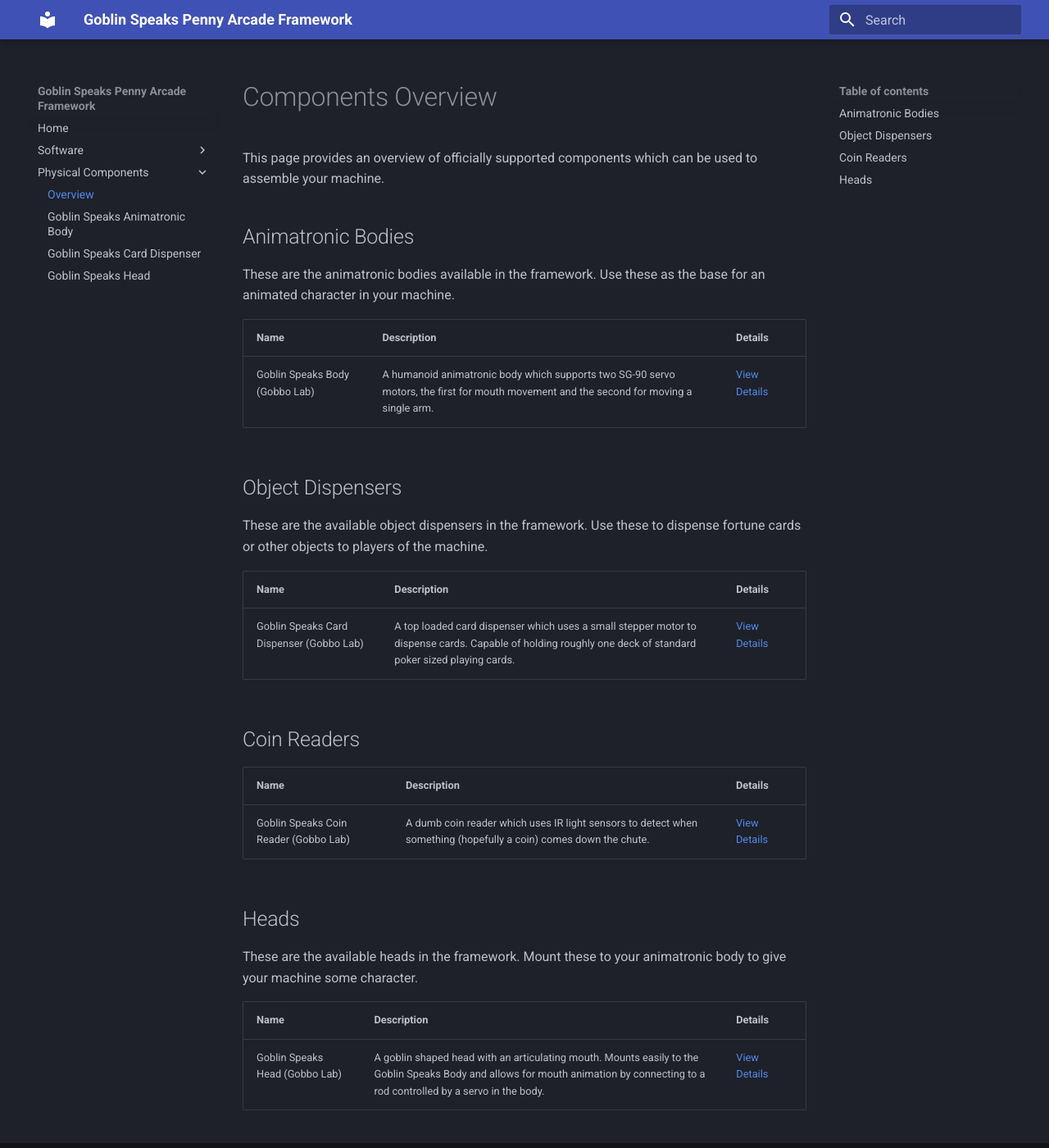
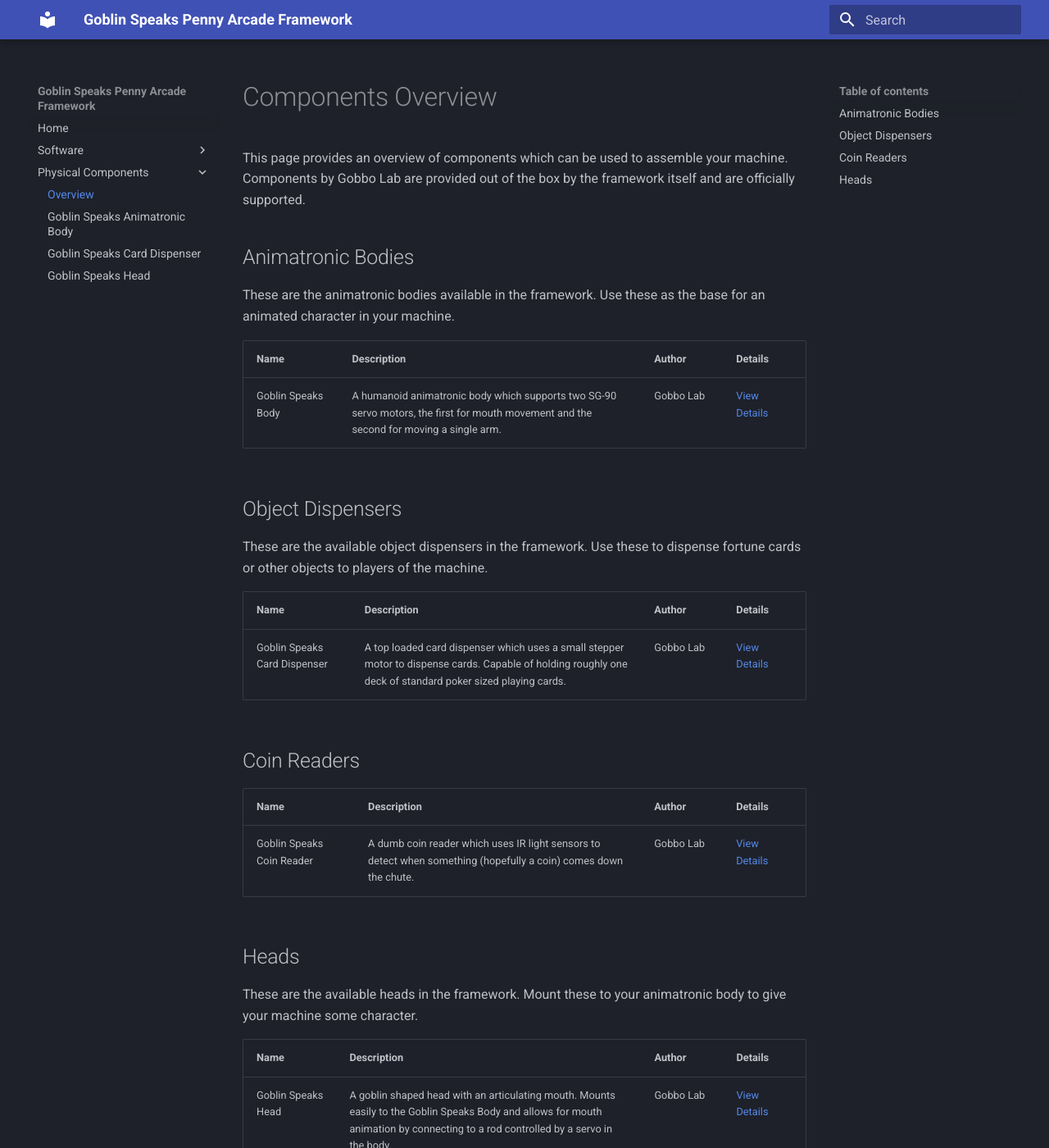
Before and after one commit to gobbolab/goblin-speaks, an MkDocs documentation site: the page built from docs/components/overview.md, in a window 1280 px wide and 1400 px high. Shown: the whole window at 82% size. Built offline with MkDocs 1.6.1 and Material for MkDocs 9.7.7, drawn with Linux system fonts in a browser that asks for light colours.

Commit message:
more docs

```diff
--- a/docs/components/overview.md
+++ b/docs/components/overview.md
@@ -5,37 +5,38 @@
 ---
 # Components Overview
 
-This page provides an overview of officially supported components which can be used to assemble your machine.
+This page provides an overview of components which can be used to assemble your machine.
+Components by Gobbo Lab are provided out of the box by the framework itself and are officially supported.
 
 ## Animatronic Bodies
 
 These are the animatronic bodies available in the framework.
 Use these as the base for an animated character in your machine.
 
-| Name | Description | Details |
-|---|---|---|
-| Goblin Speaks Body (Gobbo Lab) | A humanoid animatronic body which supports two SG-90 servo motors, the first for mouth movement and the second for moving a single arm. | [View Details](goblin-speaks-animatronic-body.md) |
+| Name | Description | Author | Details |
+|---|---|---|---|
+| Goblin Speaks Body | A humanoid animatronic body which supports two SG-90 servo motors, the first for mouth movement and the second for moving a single arm. | Gobbo Lab | [View Details](goblin-speaks-animatronic-body.md) |
 
 ## Object Dispensers
 
 These are the available object dispensers in the framework.
 Use these to dispense fortune cards or other objects to players of the machine.
 
-| Name | Description | Details |
-|---|---|---|
-| Goblin Speaks Card Dispenser (Gobbo Lab) | A top loaded card dispenser which uses a small stepper motor to dispense cards. Capable of holding roughly one deck of standard poker sized playing cards. | [View Details](goblin-speaks-card-dispenser.md) |
+| Name | Description | Author | Details |
+|---|---|---|---|
+| Goblin Speaks Card Dispenser | A top loaded card dispenser which uses a small stepper motor to dispense cards. Capable of holding roughly one deck of standard poker sized playing cards. | Gobbo Lab | [View Details](goblin-speaks-card-dispenser.md) |
 
 ## Coin Readers
 
-| Name | Description | Details |
-|---|---|---|
-| Goblin Speaks Coin Reader (Gobbo Lab) | A dumb coin reader which uses IR light sensors to detect when something (hopefully a coin) comes down the chute. | [View Details](goblin-speaks-coin-reader.md) |
+| Name | Description | Author | Details |
+|---|---|---|---|
+| Goblin Speaks Coin Reader | A dumb coin reader which uses IR light sensors to detect when something (hopefully a coin) comes down the chute. | Gobbo Lab | [View Details](goblin-speaks-coin-reader.md) |
 
 ## Heads
 
 These are the available heads in the framework.
 Mount these to your animatronic body to give your machine some character.
 
-| Name | Description | Details |
-|---|---|---|
-| Goblin Speaks Head (Gobbo Lab) | A goblin shaped head with an articulating mouth. Mounts easily to the Goblin Speaks Body and allows for mouth animation by connecting to a rod controlled by a servo in the body. | [View Details](goblin-speaks-head.md) |
+| Name | Description | Author | Details |
+|---|---|---|---|
+| Goblin Speaks Head | A goblin shaped head with an articulating mouth. Mounts easily to the Goblin Speaks Body and allows for mouth animation by connecting to a rod controlled by a servo in the body. | Gobbo Lab | [View Details](goblin-speaks-head.md) |
```
Also changed, not shown: docs/index.md (+1 -0 lines).
